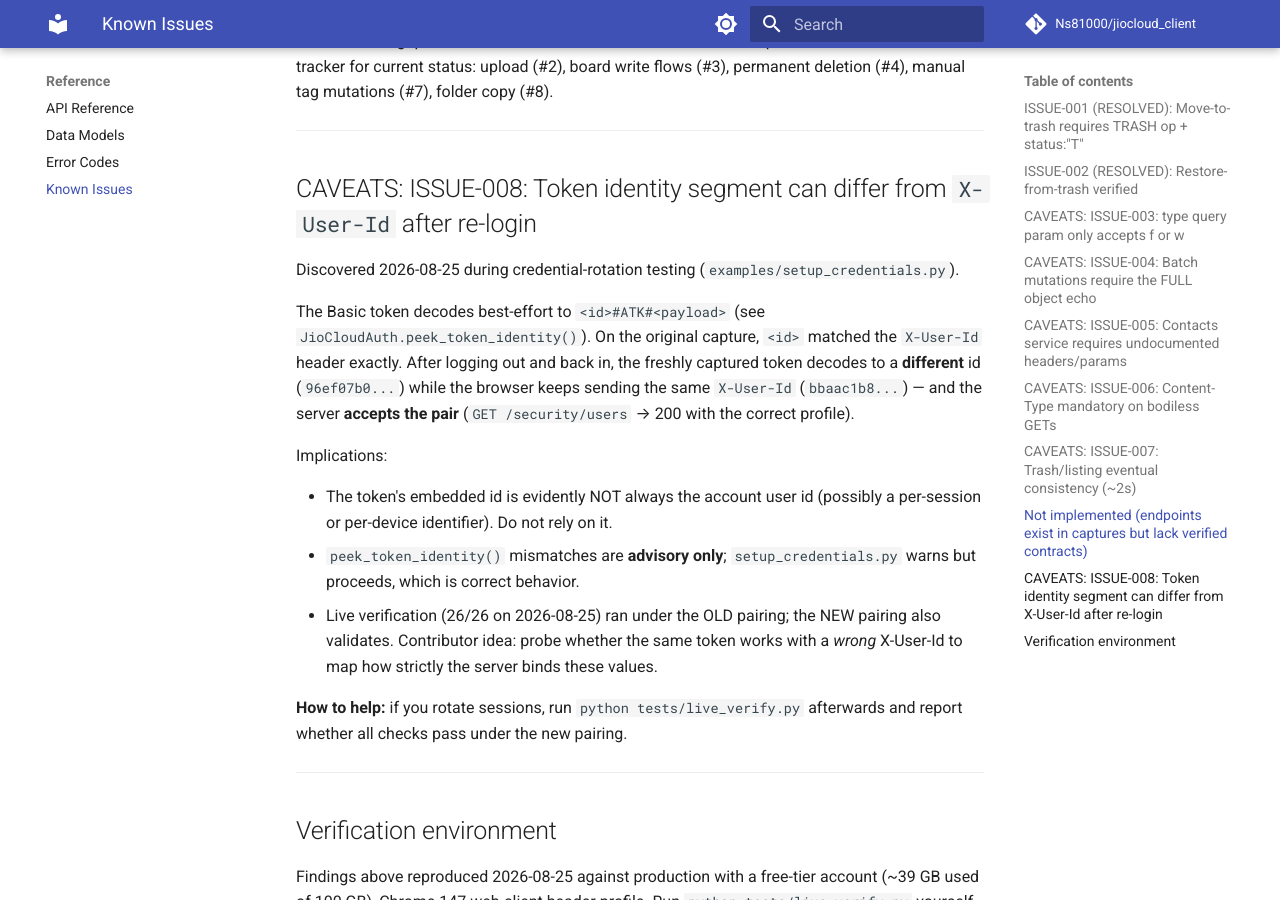
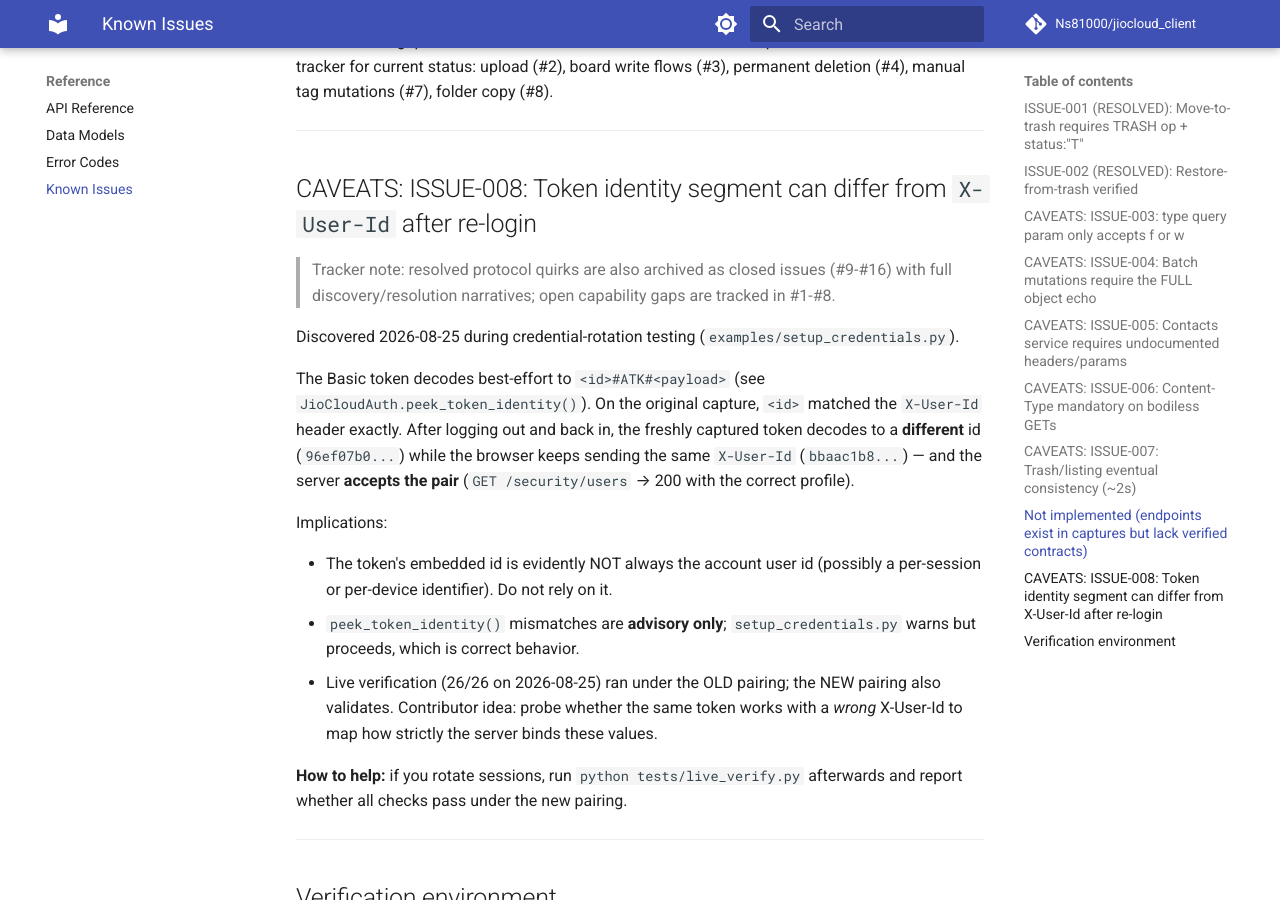
Before and after one commit to Ns81000/jiocloud_client, an MkDocs documentation site: the page built from docs/KNOWN_ISSUES.md, in a window 1280 px wide and 900 px high, scrolled down 3103 px. Built offline with MkDocs 1.6.1 and Material for MkDocs 9.7.7, drawn with Linux system fonts in a browser that asks for light colours; comment, search, counter and statistics services are not loaded.

Commit message:
Cross-link resolved protocol quirks to archived issues #9-#16

```diff
--- a/docs/KNOWN_ISSUES.md
+++ b/docs/KNOWN_ISSUES.md
@@ -136,6 +136,10 @@ mutations (#7), folder copy (#8).
 
 ## CAVEATS: ISSUE-008: Token identity segment can differ from `X-User-Id` after re-login
 
+> Tracker note: resolved protocol quirks are also archived as closed issues
+> (#9-#16) with full discovery/resolution narratives; open capability gaps
+> are tracked in #1-#8.
+
 Discovered 2026-08-25 during credential-rotation testing
 (`examples/setup_credentials.py`).
 
--- a/llms-full.txt
+++ b/llms-full.txt
@@ -832,6 +832,10 @@ mutations (#7), folder copy (#8).
 
 ## CAVEATS: ISSUE-008: Token identity segment can differ from `X-User-Id` after re-login
 
+> Tracker note: resolved protocol quirks are also archived as closed issues
+> (#9-#16) with full discovery/resolution narratives; open capability gaps
+> are tracked in #1-#8.
+
 Discovered 2026-08-25 during credential-rotation testing
 (`examples/setup_credentials.py`).
 
```
